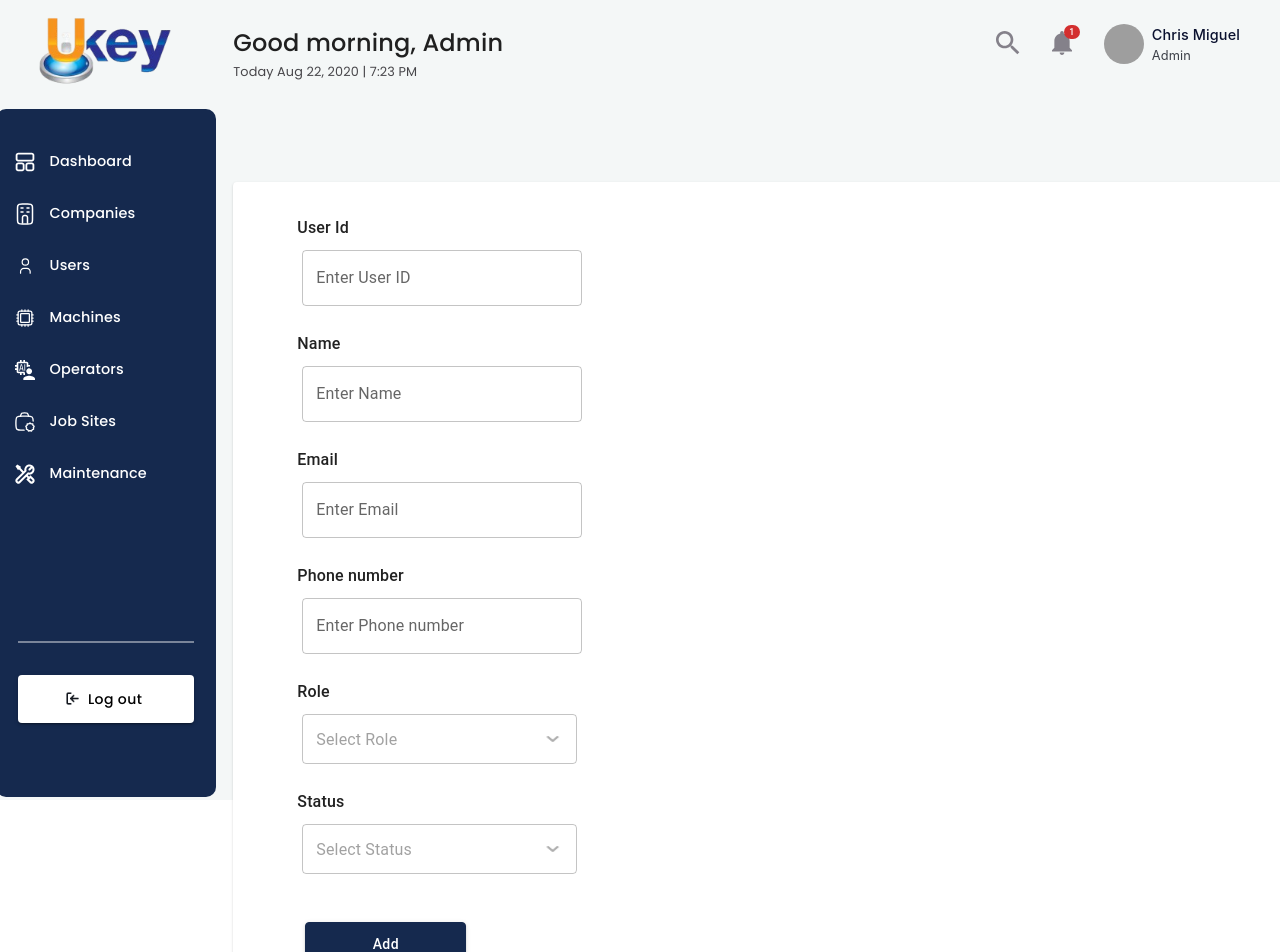
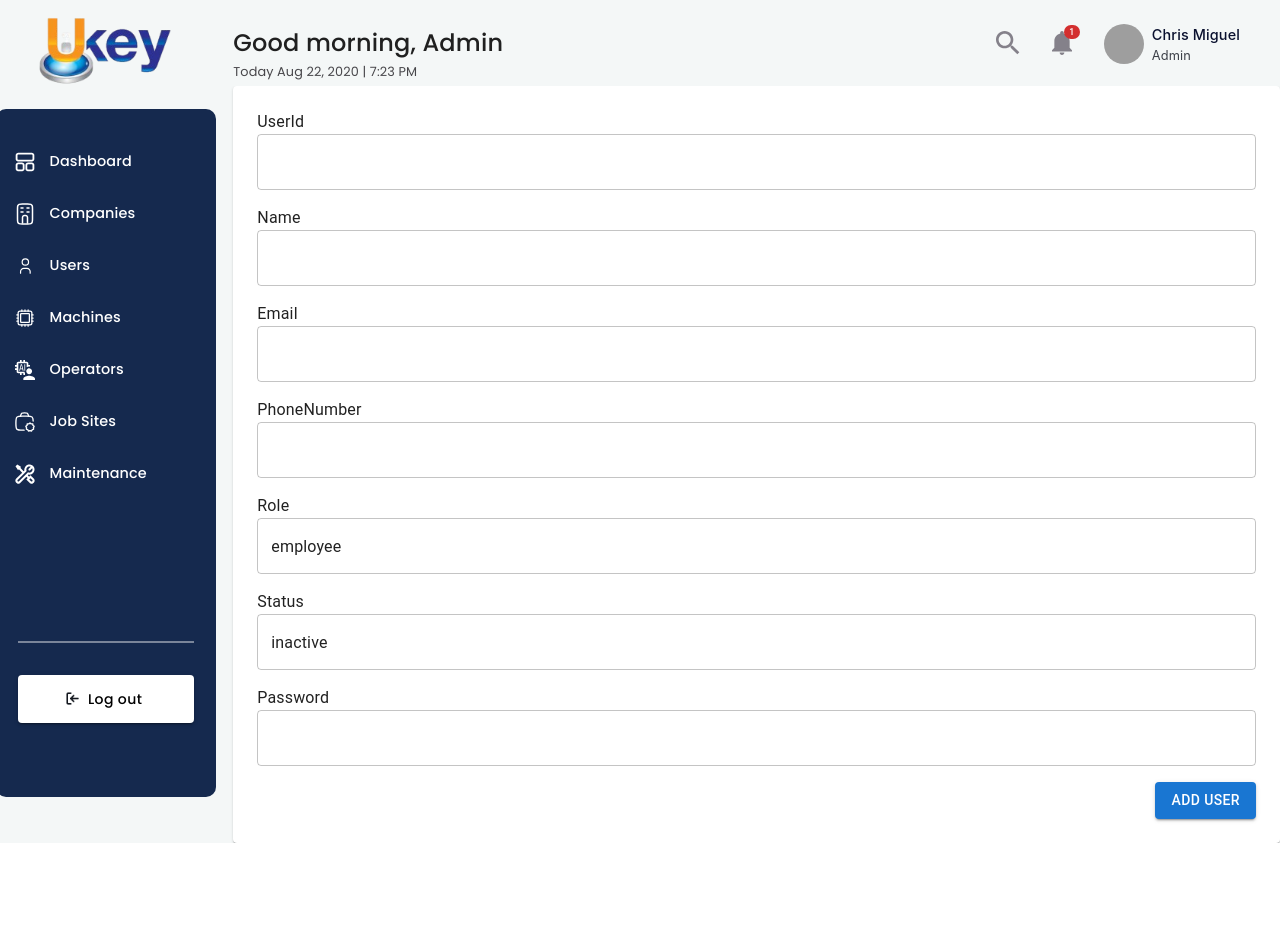
Before and after one commit to GhazanfarIjazOcta/U-KEY, a React (Create React App) app: page /dashboard/user-management/add-user in a window 1280 px wide. Shown: the top 952 px of the page. After the commit the page ends 843 px from the top, so only its background shows below. Built offline with nearby package versions, Linux system fonts and the light colour scheme; grey boxes are pictures that could not be loaded; the HTML template or start-up script is replaced by a standard one.

Commit message:
v2 version date 21

```diff
--- a/src/components/DashboardComponents/User Managment/AddUser.js
+++ b/src/components/DashboardComponents/User Managment/AddUser.js
@@ -1,148 +1,271 @@
+// import {
+//   Box,
+//   Button,
+//   IconButton,
+//   InputAdornment,
+//   Paper,
+//   Stack,
+//   TextField,
+//   Typography,
+// } from "@mui/material";
+// import React from "react";
+// import { loginLeftContentContainerItemWidth } from "../../UI/styles/Login";
+// import Arrowdown from "../../../assets/Card/fi_chevron-down.png";
+// import { addUserStyles } from "../../UI/Main";
+
+// function AddUser() {
+//   return (
+//     <Paper sx={addUserStyles.mainContainerStyles}>
+//       <Box sx={addUserStyles.container} pl={8}>
+//         <Box>
+//           <Box sx={loginLeftContentContainerItemWidth}>
+//             <Typography
+//               variant="subtitle1"
+//               mt={4}
+//               mb={1}
+//               style={{ fontWeight: 500 }}
+//             >
+//               User Id
+//             </Typography>
+//             <TextField
+//               sx={addUserStyles.textFieldStyles}
+//               label="Enter User ID"
+//             />
+//           </Box>
+//           <Box sx={loginLeftContentContainerItemWidth}>
+//             <Typography
+//               variant="subtitle1"
+//               mt={3}
+//               mb={1}
+//               style={{ fontWeight: 500 }}
+//             >
+//               Name
+//             </Typography>
+//             <TextField sx={addUserStyles.textFieldStyles} label="Enter Name" />
+//           </Box>
+//           <Box sx={loginLeftContentContainerItemWidth}>
+//             <Typography
+//               variant="subtitle1"
+//               mt={3}
+//               mb={1}
+//               style={{ fontWeight: 500 }}
+//             >
+//               Email
+//             </Typography>
+//             <TextField sx={addUserStyles.textFieldStyles} label="Enter Email" />
+//           </Box>
+//           <Box sx={loginLeftContentContainerItemWidth}>
+//             <Typography
+//               variant="subtitle1"
+//               mt={3}
+//               mb={1}
+//               style={{ fontWeight: 500 }}
+//             >
+//               Phone number
+//             </Typography>
+//             <TextField
+//               sx={addUserStyles.textFieldStyles}
+//               label="Enter Phone number"
+//             />
+//           </Box>
+//           <Box sx={loginLeftContentContainerItemWidth}>
+//             <Typography
+//               variant="subtitle1"
+//               mt={3}
+//               mb={1}
+//               style={{ fontWeight: 500 }}
+//             >
+//               Role
+//             </Typography>
+//             <TextField
+//               placeholder="Select Role"
+//               variant="outlined"
+//               size="small"
+//               InputProps={{
+//                 endAdornment: (
+//                   <InputAdornment position="end" sx={{ marginRight: 0 }}>
+//                     <IconButton sx={{ padding: 0 }}>
+//                       {<img src={Arrowdown} height={"16px"} width={"20px"} />}
+//                     </IconButton>
+//                   </InputAdornment>
+//                 ),
+//               }}
+//               sx={{
+//                 "& .MuiInputBase-root": {
+//                   height: "50px", // Adjust the height as needed
+//                   marginLeft: "5px",
+//                 },
+//                 width: "35%",
+//               }}
+//             />
+//           </Box>
+//           <Box sx={loginLeftContentContainerItemWidth}>
+//             <Typography
+//               variant="subtitle1"
+//               mt={3}
+//               mb={1}
+//               style={{ fontWeight: 500 }}
+//             >
+//               Status
+//             </Typography>
+//             <TextField
+//               placeholder="Select Status"
+//               variant="outlined"
+//               size="small"
+//               InputProps={{
+//                 endAdornment: (
+//                   <InputAdornment position="end" sx={{ marginRight: 0 }}>
+//                     <IconButton sx={{ padding: 0 }}>
+//                       {<img src={Arrowdown} height={"16px"} width={"20px"} />}
+//                     </IconButton>
+//                   </InputAdornment>
+//                 ),
+//               }}
+//               sx={{
+//                 "& .MuiInputBase-root": {
+//                   height: "50px", // Adjust the height as needed
+//                   marginLeft: "5px",
+//                 },
+//                 width: "35%",
+//               }}
+//             />
+//           </Box>
+//         </Box>
+//         <Stack
+//           sx={{
+//             gap: "24px",
+//           }}
+//           mt={6}
+//           ml={1}
+//         >
+//           <Button variant="contained" sx={addUserStyles.buttonStyles}>
+//             Add
+//           </Button>
+//         </Stack>
+//       </Box>
+//     </Paper>
+//   );
+// }
+
+// export default AddUser;
+
+
+
+
+import React, { useState } from "react";
 import {
   Box,
   Button,
-  IconButton,
-  InputAdornment,
+  TextField,
+  Typography,
   Paper,
   Stack,
-  TextField,
-  Typography,
 } from "@mui/material";
-import React from "react";
-import { loginLeftContentContainerItemWidth } from "../../UI/styles/Login";
-import Arrowdown from "../../../assets/Card/fi_chevron-down.png";
-import { addUserStyles } from "../../UI/Main";
+import {
+  auth,
+  rtdb,
+  createUserWithEmailAndPassword,
+  ref,
+  set,
+  get,
+  child,
+} from "../../../firebase";
 
 function AddUser() {
+  const [formData, setFormData] = useState({
+    userId: "",
+    name: "",
+    email: "",
+    phoneNumber: "",
+    role: "employee", // Default role
+    status: "inactive", // Default status
+    password: "", // Password field added
+  });
+
+  const handleChange = (e) => {
+    setFormData({ ...formData, [e.target.name]: e.target.value });
+  };
+
+  const handleAddUser = async () => {
+    try {
+      // Retrieve logged-in admin's details
+      const loggedInAdminUid = auth.currentUser?.uid;
+      if (!loggedInAdminUid) throw new Error("Admin not logged in.");
+
+      const adminRef = ref(rtdb, `users/${loggedInAdminUid}`);
+      const adminSnapshot = await get(adminRef);
+
+      if (!adminSnapshot.exists()) {
+        throw new Error("Admin details not found.");
+      }
+
+      const adminData = adminSnapshot.val();
+      const adminOrgId = adminData.organizationID;
+
+      if (!adminOrgId) {
+        throw new Error("Admin's organization not found.");
+      }
+
+      // Create a new user in Firebase Authentication
+      const userCredential = await createUserWithEmailAndPassword(
+        auth,
+        formData.email,
+        formData.password
+      );
+      const newUser = userCredential.user;
+
+      // Add user data to the users node
+      const newUserRef = ref(rtdb, `users/${newUser.uid}`);
+      await set(newUserRef, {
+        userId: formData.userId,
+        name: formData.name,
+        email: formData.email,
+        phoneNumber: formData.phoneNumber,
+        role: formData.role,
+        status: formData.status,
+        organizationID: adminOrgId,
+        organizationName: adminData.organizationName,
+        organizationAddress: adminData.organizationAddress,
+      });
+
+      // Add user's UID to the organization's users array
+      const orgUsersRef = ref(rtdb, `organizations/${adminOrgId}/users`);
+      const orgUsersSnapshot = await get(orgUsersRef);
+
+      let orgUsers = orgUsersSnapshot.exists() ? orgUsersSnapshot.val() : [];
+      if (!Array.isArray(orgUsers)) orgUsers = []; // Ensure it's an array
+      orgUsers.push(newUser.uid);
+
+      await set(orgUsersRef, orgUsers);
+
+      alert("User added successfully!");
+    } catch (error) {
+      console.error("Error adding user:", error);
+      alert("Failed to add user. See console for details.");
+    }
+  };
+
   return (
-    <Paper sx={addUserStyles.mainContainerStyles}>
-      <Box sx={addUserStyles.container} pl={8}>
-        <Box>
-          <Box sx={loginLeftContentContainerItemWidth}>
-            <Typography
-              variant="subtitle1"
-              mt={4}
-              mb={1}
-              style={{ fontWeight: 500 }}
-            >
-              User Id
-            </Typography>
+    <Paper sx={{ padding: 3 }}>
+      <Box>
+        {["userId", "name", "email", "phoneNumber", "role", "status", "password"].map((field) => (
+          <Box key={field} sx={{ marginBottom: 2 }}>
+            <Typography>{field.charAt(0).toUpperCase() + field.slice(1)}</Typography>
             <TextField
-              sx={addUserStyles.textFieldStyles}
-              label="Enter User ID"
+              name={field}
+              type={field === "password" ? "password" : "text"} // Password input type
+              value={formData[field]}
+              onChange={handleChange}
+              fullWidth
             />
           </Box>
-          <Box sx={loginLeftContentContainerItemWidth}>
-            <Typography
-              variant="subtitle1"
-              mt={3}
-              mb={1}
-              style={{ fontWeight: 500 }}
-            >
-              Name
-            </Typography>
-            <TextField sx={addUserStyles.textFieldStyles} label="Enter Name" />
-          </Box>
-          <Box sx={loginLeftContentContainerItemWidth}>
-            <Typography
-              variant="subtitle1"
-              mt={3}
-              mb={1}
-              style={{ fontWeight: 500 }}
-            >
-              Email
-            </Typography>
-            <TextField sx={addUserStyles.textFieldStyles} label="Enter Email" />
-          </Box>
-          <Box sx={loginLeftContentContainerItemWidth}>
-            <Typography
-              variant="subtitle1"
-              mt={3}
-              mb={1}
-              style={{ fontWeight: 500 }}
-            >
-              Phone number
-            </Typography>
-            <TextField
-              sx={addUserStyles.textFieldStyles}
-              label="Enter Phone number"
-            />
-          </Box>
-          <Box sx={loginLeftContentContainerItemWidth}>
-            <Typography
-              variant="subtitle1"
-              mt={3}
-              mb={1}
-              style={{ fontWeight: 500 }}
-            >
-              Role
-            </Typography>
-            <TextField
-              placeholder="Select Role"
-              variant="outlined"
-              size="small"
-              InputProps={{
-                endAdornment: (
-                  <InputAdornment position="end" sx={{ marginRight: 0 }}>
-                    <IconButton sx={{ padding: 0 }}>
-                      {<img src={Arrowdown} height={"16px"} width={"20px"} />}
-                    </IconButton>
-                  </InputAdornment>
-                ),
-              }}
-              sx={{
-                "& .MuiInputBase-root": {
-                  height: "50px", // Adjust the height as needed
-                  marginLeft: "5px",
-                },
-                width: "35%",
-              }}
-            />
-          </Box>
-          <Box sx={loginLeftContentContainerItemWidth}>
-            <Typography
-              variant="subtitle1"
-              mt={3}
-              mb={1}
-              style={{ fontWeight: 500 }}
-            >
-              Status
-            </Typography>
-            <TextField
-              placeholder="Select Status"
-              variant="outlined"
-              size="small"
-              InputProps={{
-                endAdornment: (
-                  <InputAdornment position="end" sx={{ marginRight: 0 }}>
-                    <IconButton sx={{ padding: 0 }}>
-                      {<img src={Arrowdown} height={"16px"} width={"20px"} />}
-                    </IconButton>
-                  </InputAdornment>
-                ),
-              }}
-              sx={{
-                "& .MuiInputBase-root": {
-                  height: "50px", // Adjust the height as needed
-                  marginLeft: "5px",
-                },
-                width: "35%",
-              }}
-            />
-          </Box>
-        </Box>
-        <Stack
-          sx={{
-            gap: "24px",
-          }}
-          mt={6}
-          ml={1}
-        >
-          <Button variant="contained" sx={addUserStyles.buttonStyles}>
-            Add
-          </Button>
-        </Stack>
+        ))}
       </Box>
+      <Stack direction="row" justifyContent="flex-end">
+        <Button variant="contained" onClick={handleAddUser}>
+          Add User
+        </Button>
+      </Stack>
     </Paper>
   );
 }
```
